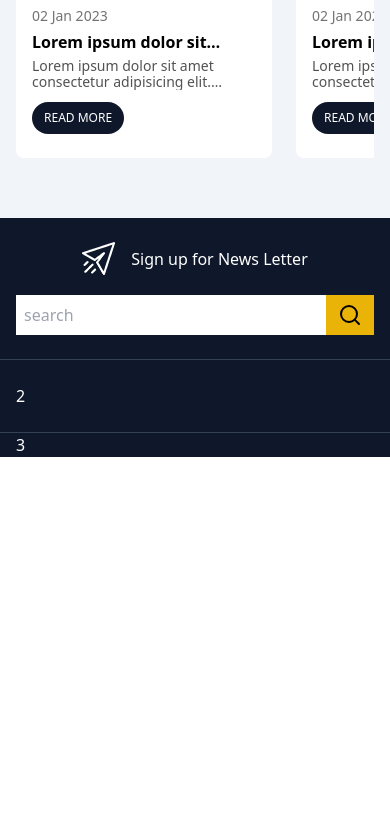
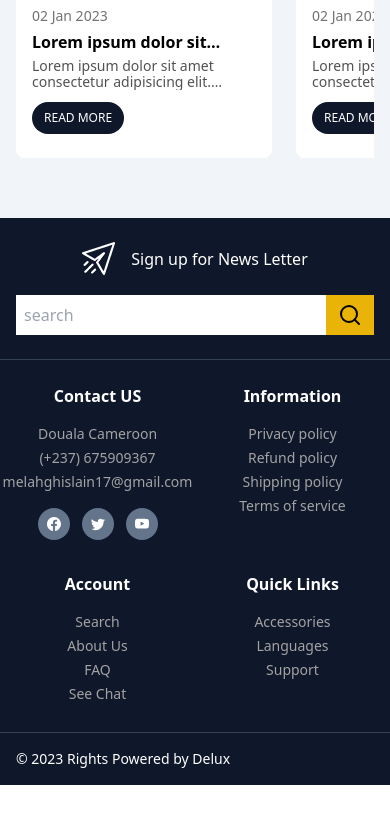
Before and after one commit to MelahGhislain/digit-com, a Next.js app: page / in a window 390 px wide. Shown: the part 2581-3404 px from the top of the page. Before the commit the page ends 3118 px from the top, so only its background shows below. Built offline with nearby package versions, Linux system fonts and the light colour scheme.

Commit message:
feat(ui): created the footer

```diff
--- a/src/components/layout/footer/index.tsx
+++ b/src/components/layout/footer/index.tsx
@@ -1,6 +1,8 @@
 import { Newslatter } from '@assets'
 import Image from 'next/image'
+import Link from 'next/link'
 import React from 'react'
+import { BsFacebook, BsTwitter, BsYoutube } from 'react-icons/bs'
 import SearchBar from '../../searchBar'
 
 const Footer = () => {
@@ -16,8 +18,76 @@
                     <SearchBar />
                 </div>
             </div>
-            <div className='pad-x border-t border-slate-700 py-6'>2</div>
-            <div className='pad-x border-t border-slate-700'>3</div>
+            <div className='pad-x border-t border-slate-700 py-6 grid grid-cols-2 gap-8 md:gap-0 justify-items-center md:flex md:justify-between'>
+                <div className='text-center md:text-start'>
+                    <h2 className='font-bold'>Contact US</h2>
+                    <ul className='mt-4 text-neutral-400'>
+                        <li className='my-1 text-sm'>Douala Cameroon</li>
+                        <li className='my-1 text-sm'>(+237) 675909367</li>
+                        <li className='my-1 text-sm'>melahghislain17@gmail.com</li>
+                        <li>
+                            <div className='flex items-center gap-3 mt-4 justify-center md:justify-start'>
+                                <div className='flex justify-center items-center h-8 w-8 text-sm rounded-full text-white bg-slate-500'>
+                                    <BsFacebook />
+                                </div>
+                                <div className='flex justify-center items-center h-8 w-8 text-sm rounded-full text-white bg-slate-500'>
+                                    <BsTwitter />
+                                </div>
+                                <div className='flex justify-center items-center h-8 w-8 text-sm rounded-full text-white bg-slate-500'>
+                                    <BsYoutube />
+                                </div>
+                            </div>
+                        </li>
+                    </ul>
+                </div>
+                <div className='text-center md:text-start'>
+                    <h2 className='font-bold'>Information</h2>
+                    <ul className='mt-4 text-neutral-400'>
+                        <Link href='/'>
+                            <li className='my-1 text-sm transition-all duration-300 hover:text-white'>Privacy policy</li>
+                        </Link>
+                        <Link href='/'>
+                            <li className='my-1 text-sm transition-all duration-300 hover:text-white'>Refund policy</li>
+                        </Link>
+                        <Link href='/'>
+                            <li className='my-1 text-sm transition-all duration-300 hover:text-white'>Shipping policy</li>
+                        </Link>
+                        <Link href='/'>
+                            <li className='my-1 text-sm transition-all duration-300 hover:text-white'>Terms of service</li>
+                        </Link>
+                    </ul>
+                </div>
+                <div className='text-center md:text-start'>
+                    <h2 className='font-bold'>Account</h2>
+                    <ul className='mt-4 text-neutral-400'>
+                        <Link href='/'>
+                            <li className='my-1 text-sm transition-all duration-300 hover:text-white'>Search</li>
+                        </Link>
+                        <Link href='/'>
+                            <li className='my-1 text-sm transition-all duration-300 hover:text-white'>About Us</li>
+                        </Link>
+                        <Link href='/'>
+                            <li className='my-1 text-sm transition-all duration-300 hover:text-white'>FAQ</li>
+                        </Link>
+                        <Link href='/'>
+                            <li className='my-1 text-sm transition-all duration-300 hover:text-white'>See Chat</li>
+                        </Link>
+                    </ul>
+                </div>
+                <div className='text-center md:text-start'>
+                    <h2 className='font-bold'>Quick Links</h2>
+                    <ul className='mt-4 text-neutral-400'>
+                        <li className='my-1 text-sm'>Accessories</li>
+                        <li className='my-1 text-sm'>Languages</li>
+                        <li className='my-1 text-sm'>Support</li>
+                    </ul>
+                </div>
+            </div>
+            <div className='pad-x border-t border-slate-700'>
+                <p className='py-4 text-sm'>
+                    &copy; 2023 Rights Powered by Delux
+                </p>
+            </div>
 
         </div>
     </footer>
--- a/src/styles/globals.css
+++ b/src/styles/globals.css
@@ -3,7 +3,7 @@
 @tailwind utilities;
 
 .pad-x {
-    @apply px-4 md:px-10
+    @apply px-4 md:px-10 xl:px-32
 }
 .bg-primary{
     @apply bg-yellow-500
```
